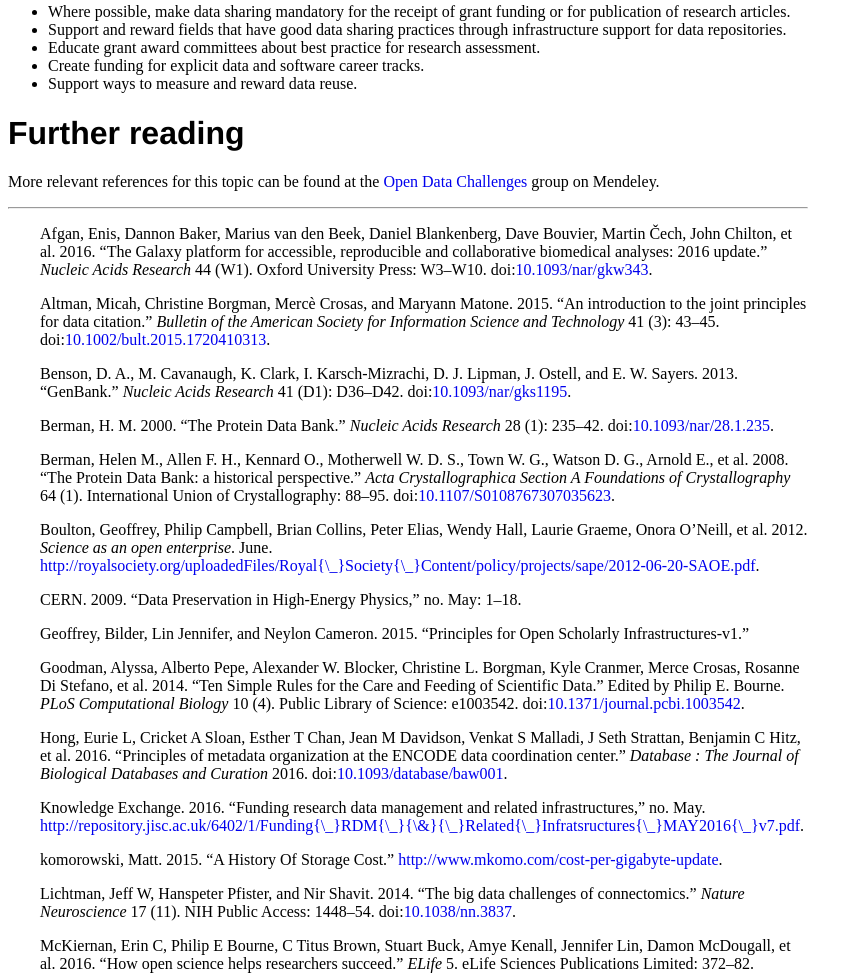
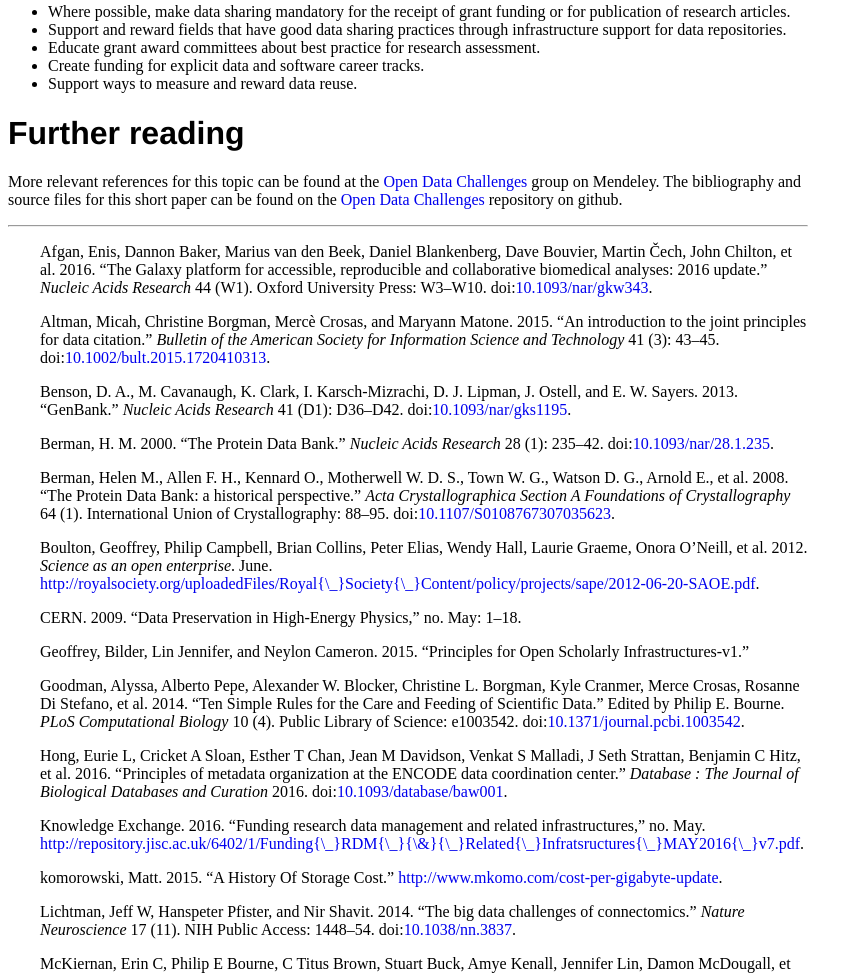
Before and after one commit to IanMulvany/open-data-challenges, a plain HTML site: page open-data.html in a window 1280 px wide. Shown: the part 4854-5827 px from the top of the page, without its empty margins (0-863 px from the left). Drawn offline with Linux system fonts and the light colour scheme.

Commit message:
updates to paper

```diff
--- a/open-data.html
+++ b/open-data.html
@@ -151,7 +151,7 @@
 <li>Support ways to measure and reward data reuse.</li>
 </ul>
 <h1 id="further-reading">Further reading</h1>
-<p>More relevant references for this topic can be found at the <a href="https://www.mendeley.com/groups/9199581/open-data-challenges/papers/">Open Data Challenges</a> group on Mendeley.</p>
+<p>More relevant references for this topic can be found at the <a href="https://www.mendeley.com/groups/9199581/open-data-challenges/papers/">Open Data Challenges</a> group on Mendeley. The bibliography and source files for this short paper can be found on the <a href="https://github.com/IanMulvany/open-data-challenges/tree/gh-pages">Open Data Challenges</a> repository on github.</p>
 <hr />
 <div id="refs" class="references">
 <div id="ref-galaxy2016">
```
Also changed, not shown: 1 other file.
